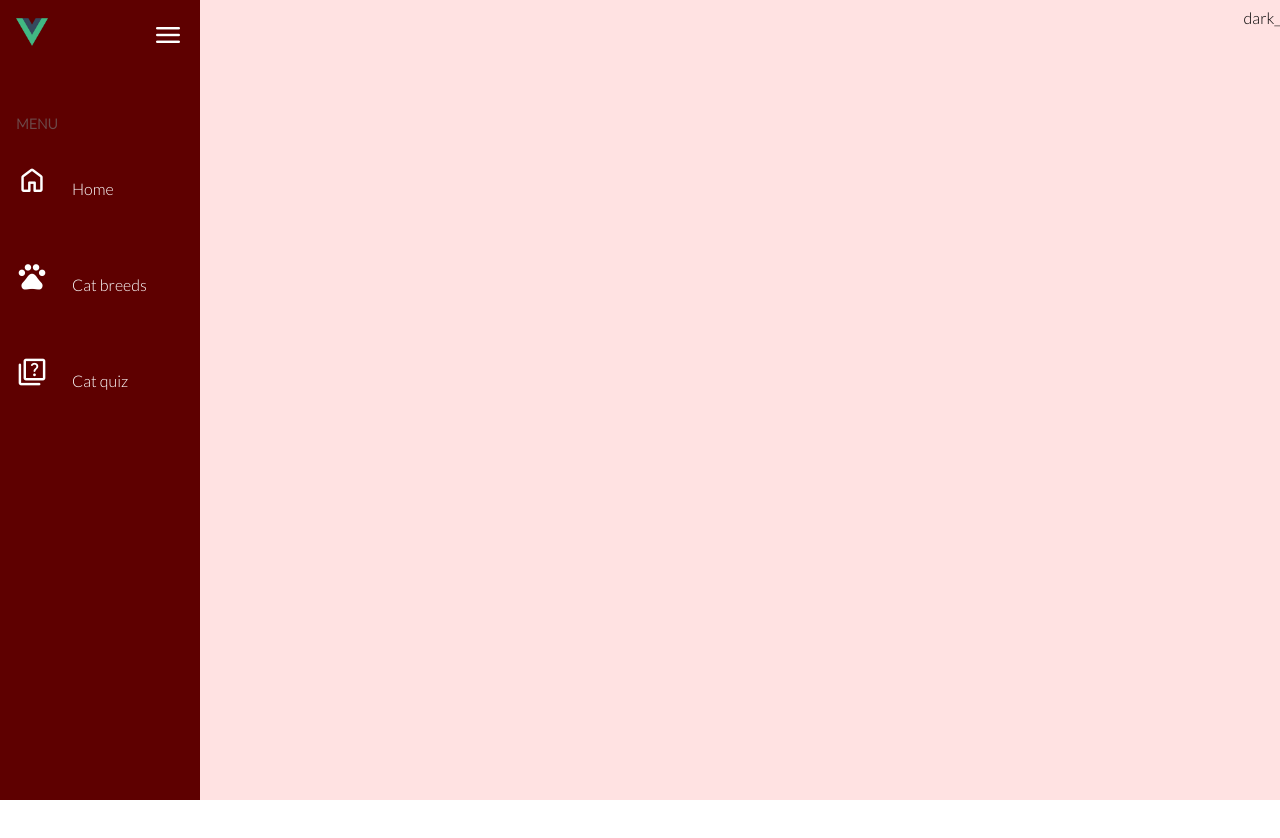
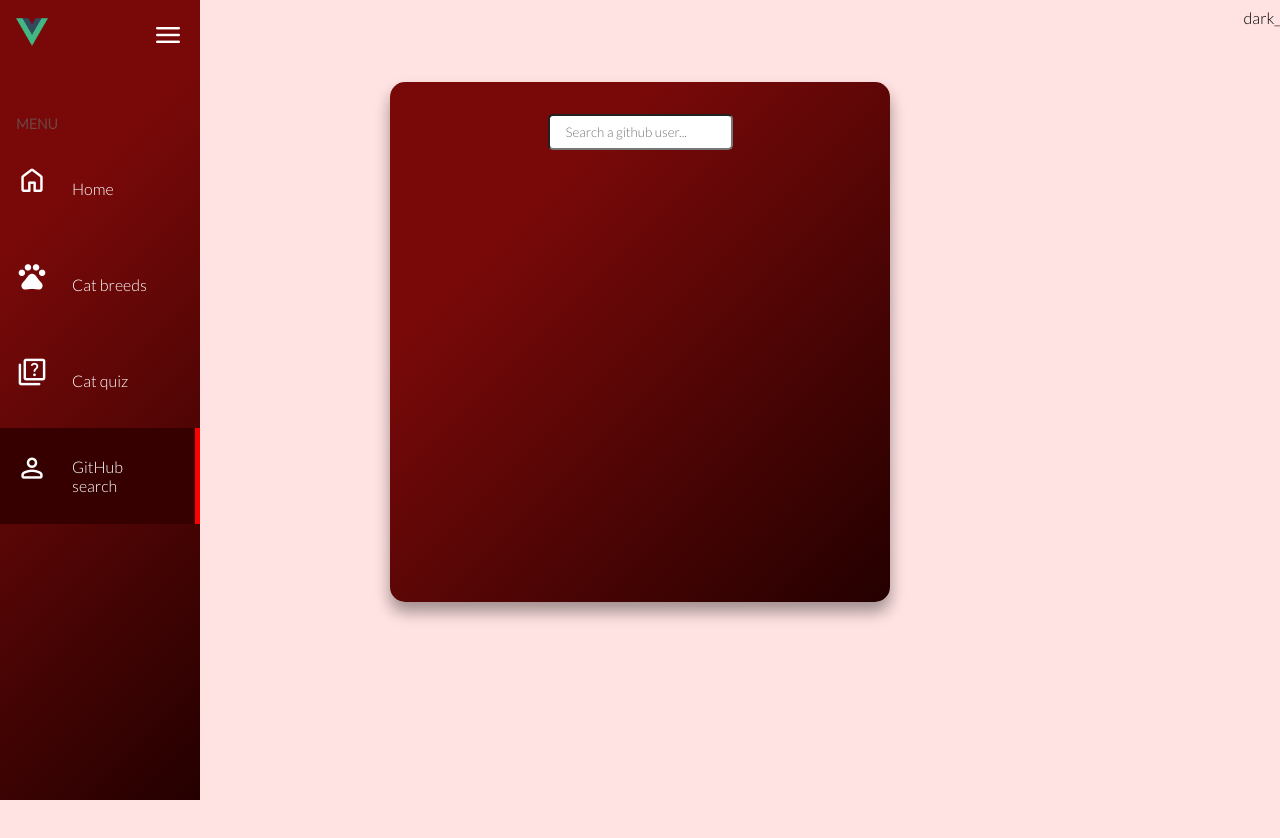
Before and after one commit to JayPeura/Vue-website, a Vue app: page /Vue-website/profile in a window 1280 px wide. Both pictures are taken after a click on the button "menu". Shown: the top 838 px of the page. Before the commit the page ends 800 px from the top, so only its background shows below. Built offline with nearby package versions, Linux system fonts and the light colour scheme.

Commit message:
Add a new view for user search

```diff
--- a/src/components/MainCard.vue
+++ b/src/components/MainCard.vue
@@ -1,5 +1,5 @@
 <template>
-  <div class="main-container">
+  <div class="main-container" style="margin: 0 0 0 120px; overflow-x: hidden">
     <div class="container-two">
       <div class="about-cats">
         <h1>Cats in general</h1>
--- a/src/components/SideBar.vue
+++ b/src/components/SideBar.vue
@@ -25,6 +25,10 @@
         <span class="material-symbols-rounded">quiz</span>
         <span class="text">Cat quiz</span>
       </router-link>
+      <router-link class="button" to="/Vue-website/profile/">
+        <span class="material-symbols-rounded">person</span>
+        <span class="text">GitHub search</span>
+      </router-link>
     </div>
   </aside>
 </template>
@@ -47,8 +51,13 @@ aside {
   min-height: 100vh;
   overflow: hidden;
   padding: 1rem;
-
-  background-color: rgb(94, 0, 0);
+  background: rgb(36, 0, 0);
+  background: linear-gradient(
+    315deg,
+    rgba(36, 0, 0, 1) 0%,
+    rgba(121, 9, 9, 1) 74%
+  );
+  position: fixed;
   color: rgb(255, 234, 234);
 
   transition: 0.2s ease-in-out;
--- a/src/router/index.js
+++ b/src/router/index.js
@@ -20,6 +20,10 @@ const router = createRouter({
       path: "/Vue-website/quiz/reward",
       component: () => import("../views/QuizReward.vue"),
     },
+    {
+      path: "/Vue-website/profile/",
+      component: () => import("../views/ProfileView.vue"),
+    },
   ],
 });
 
--- a/src/views/List.vue
+++ b/src/views/List.vue
@@ -1,5 +1,5 @@
 <template>
-  <div>
+  <div class="main-container" style="margin: 0 0 0 120px; overflow-x: hidden">
     <div class="container-one">
       <div class="breed-list">
         <h2>My top 5 cat breeds</h2>
--- /dev/null
+++ b/src/views/ProfileView.vue
@@ -0,0 +1,143 @@
+<template>
+  <div
+    class="main-container"
+    style="
+      width: 100vw;
+      height: 100vh;
+      overflow-y: hidden;
+      display: flex;
+      flex-direction: column;
+      align-items: center;
+      padding: 2rem;
+      margin-top: 50px;
+    "
+  >
+    <div class="profile">
+      <form @submit.prevent="getUser">
+        <input
+          type="text"
+          class="search"
+          placeholder="Search a github user..."
+          v-model="username"
+        />
+      </form>
+      <main class="main">
+        <div class="card">
+          <div>
+            <img
+              v-if="show"
+              :src="avatar_url"
+              style="width: 200px; height: 200px"
+            />
+          </div>
+          <div>
+            <h2 v-if="show">{{ name }}</h2>
+            <h2 v-if="nsd">No such user found!</h2>
+            <p v-if="show">({{ login }})</p>
+            <p v-if="show">{{ bio }}</p>
+            <br />
+            <ul class="info">
+              <li v-if="show">{{ followers }} Followers</li>
+              <li v-if="show">{{ following }} Following</li>
+              <li v-if="show">{{ public_repos }} Public repos</li>
+            </ul>
+            <br />
+            <br />
+
+            <a v-if="show" :href="github">Click here for the GitHub page</a>
+          </div>
+        </div>
+      </main>
+    </div>
+  </div>
+</template>
+
+<script>
+export default {
+  data() {
+    return {
+      username: "",
+      name: "",
+      bio: "",
+      avatar_url: "",
+      login: "",
+      public_repos: "",
+      followers: "",
+      following: "",
+      url: "https://api.github.com/users/",
+      github: "",
+      show: false,
+      nsd: false,
+    };
+  },
+  methods: {
+    getUser: async function () {
+      const response = await fetch(this.url + this.username);
+      const responseData = await response.json();
+      this.name = responseData.name;
+      this.bio = responseData.bio;
+      this.avatar_url = responseData.avatar_url;
+      this.login = responseData.login;
+      this.public_repos = responseData.public_repos;
+      this.following = responseData.following;
+      this.followers = responseData.followers;
+      this.github = responseData.html_url;
+      if (responseData.message === "Not Found") {
+        this.show = false;
+        this.nsd = true;
+      } else {
+        this.nsd = false;
+        this.show = true;
+      }
+    },
+  },
+};
+</script>
+
+<style lang="scss" scoped>
+.profile {
+  display: flex;
+  flex-direction: column;
+  align-items: center;
+  justify-content: center;
+  padding: 2rem;
+  overflow: hidden;
+  width: 500px;
+  min-height: 65vh;
+  background: rgb(36, 0, 0);
+  background: linear-gradient(
+    315deg,
+    rgba(36, 0, 0, 1) 0%,
+    rgba(121, 9, 9, 1) 74%
+  );
+  color: white;
+  border-radius: 15px;
+  box-shadow: 0 10px 15px rgba(0, 0, 0, 0.37);
+}
+
+img {
+  border: 10px solid rgb(56, 0, 0);
+  border-radius: 50%;
+  box-shadow: 0 10px 15px rgba(0, 0, 0, 0.37);
+}
+
+.search {
+  width: auto;
+  height: 30px;
+  border-radius: 5px;
+  padding: 1rem;
+}
+
+.info {
+  display: flex;
+  justify-content: space-between;
+}
+li {
+  list-style: none;
+}
+
+a {
+  text-decoration: none;
+  color: rgb(106, 141, 240);
+}
+</style>
```
Also changed, not shown: 1 other file (tests, documents, lock files or other folders).
